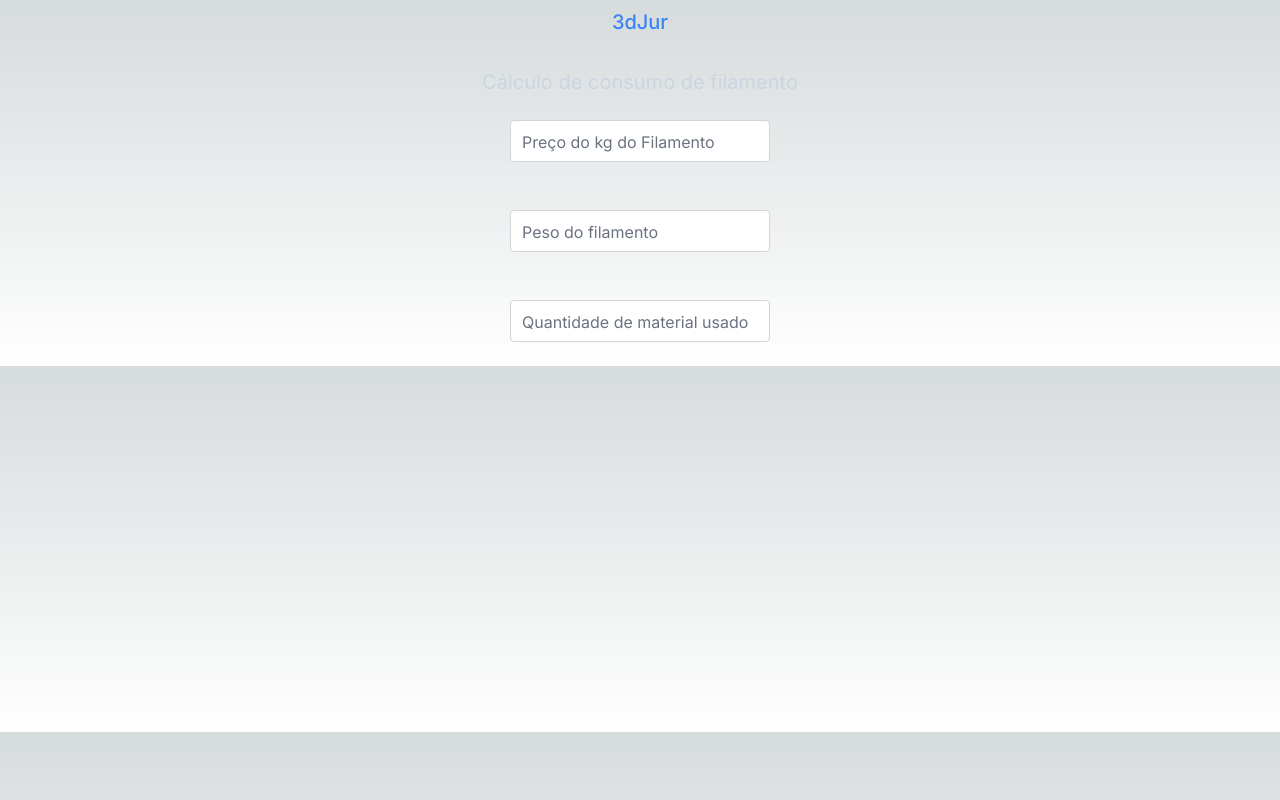
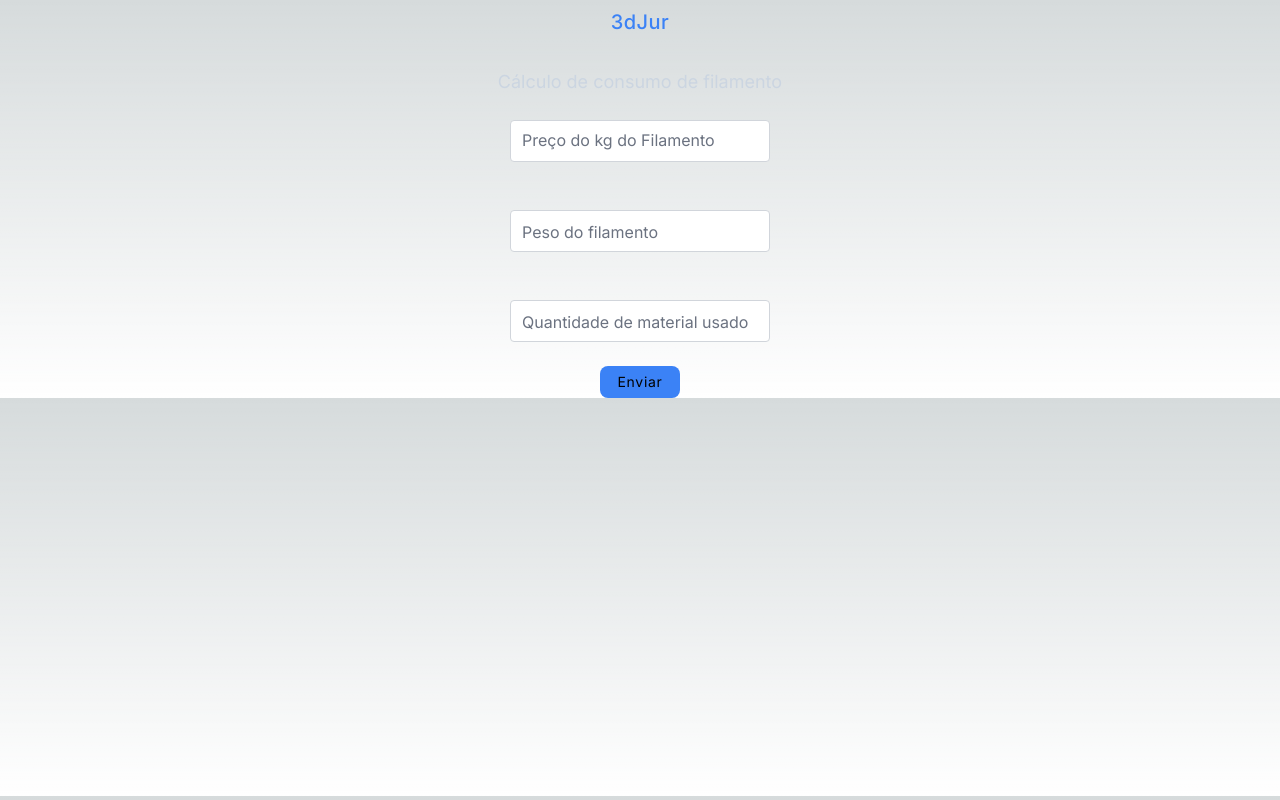
Before and after one commit to felps019/orcamento3d, a Next.js app: page / in a window 1280 px wide. Built offline with nearby package versions, Linux system fonts and the light colour scheme.

Commit message:
layout improvements and button addition

```diff
--- a/src/app/layout.tsx
+++ b/src/app/layout.tsx
@@ -5,8 +5,8 @@ import "./globals.css";
 const inter = Inter({ subsets: ["latin"] });
 
 export const metadata: Metadata = {
-  title: "Create Next App",
-  description: "Generated by create next app",
+  title: "3dJur",
+  description: "Transformando ideias em soluções com impressão 3D",
 };
 
 export default function RootLayout({
--- a/src/app/page.tsx
+++ b/src/app/page.tsx
@@ -3,7 +3,7 @@ import { FilamentCalculation } from "@/components/filament-calculation/filament-
 export default function Home() {
   return (
     <div>
-    <h1 className="flex justify-center text-xl my-2 font-medium text-blue-500 ">3dJur</h1>
+    <h1 className="flex justify-center text-xl my-2 font-medium text-blue-500 tracking-wide">3dJur</h1>
     <br />
     <FilamentCalculation />
     </div>
--- a/src/components/filament-calculation/filament-calculation.tsx
+++ b/src/components/filament-calculation/filament-calculation.tsx
@@ -3,9 +3,7 @@ import React from "react";
 export function FilamentCalculation() {
   return (
     <>
-      <h2 className="text-xl text-slate-300 flex justify-center">
-        Cálculo de consumo de filamento
-      </h2>
+      <h2 className="text-lg text-slate-300 flex justify-center">Cálculo de consumo de filamento</h2>
       <form
         className="flex flex-col justify-center items-center"
         action="#"
@@ -17,9 +15,7 @@ export function FilamentCalculation() {
             className="peer text-gray-900 rounded border border-gray-300 w-full px-3 py-2 placeholder-transparent focus:outline-none focus:ring-2 focus:ring-blue-800"
             type="text"
             id="valor"
-            placeholder="R$: 0.00"
-            required
-          />
+            required/>
           <label
             htmlFor="valor"
             className="absolute left-3 top-2 text-gray-500 transition-all peer-placeholder-shown:top-2.5 peer-placeholder-shown:text-gray-500 peer-focus:top-0 peer-focus:text-xs peer-focus:text-blue-500"
@@ -59,6 +55,9 @@ export function FilamentCalculation() {
             Quantidade de material usado
           </label>
         </div>
+        <div>
+          <button className="flex justify-center text-center p-1.5 w-20 h-8 text-sm font-normal tracking-wider bg-blue-500 rounded-lg hover:bg-blue-800 active:bg-blue-600 focus:outline focus:ring-1 focus:ring-blue-400 transition ease-in-out delay-100 hover:-translate-y-1 hover:scale-90 duration-300" type="submit" value="submit" id="submit">Enviar</button>
+        </div>
       </form>
     </>
   );
```
